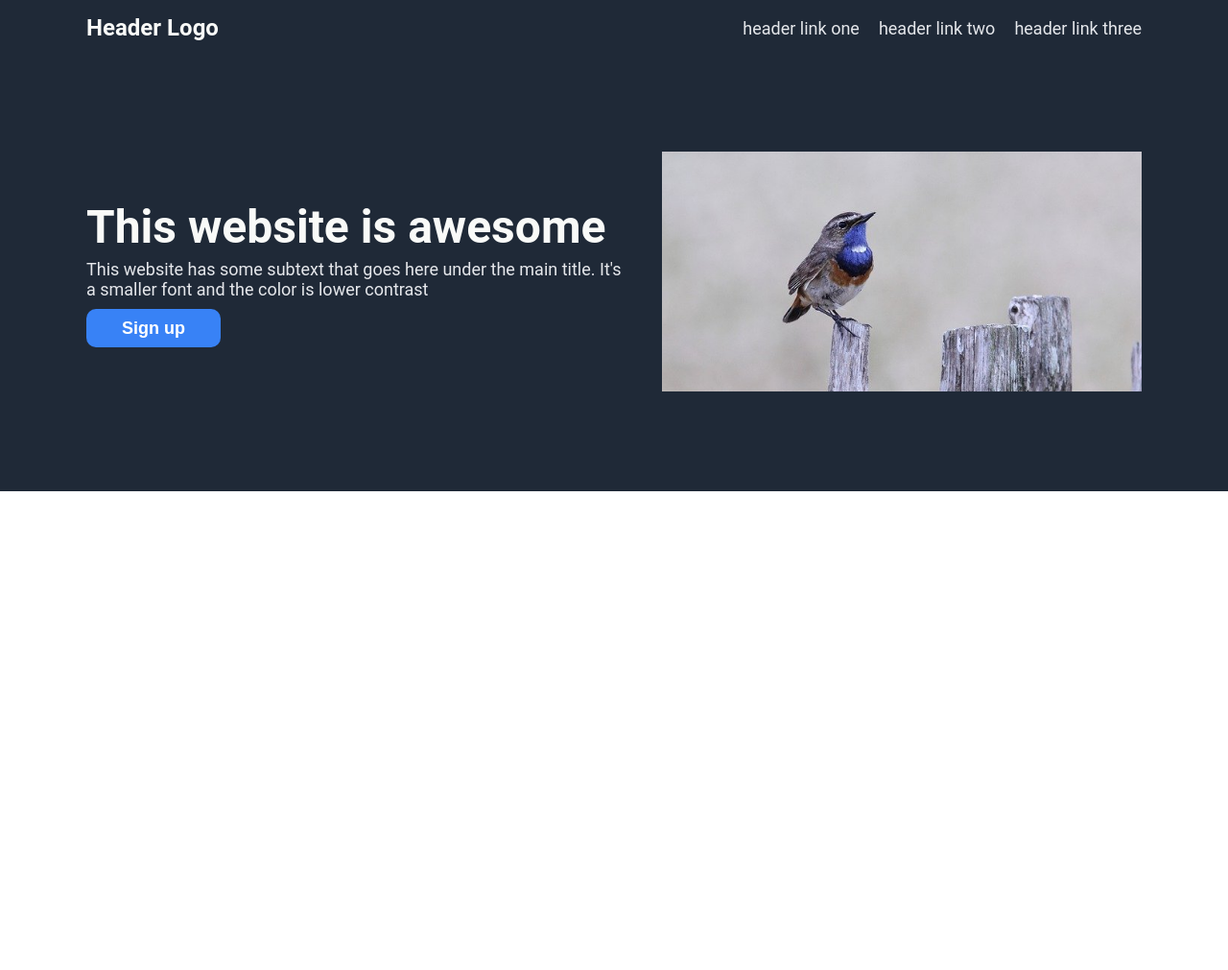
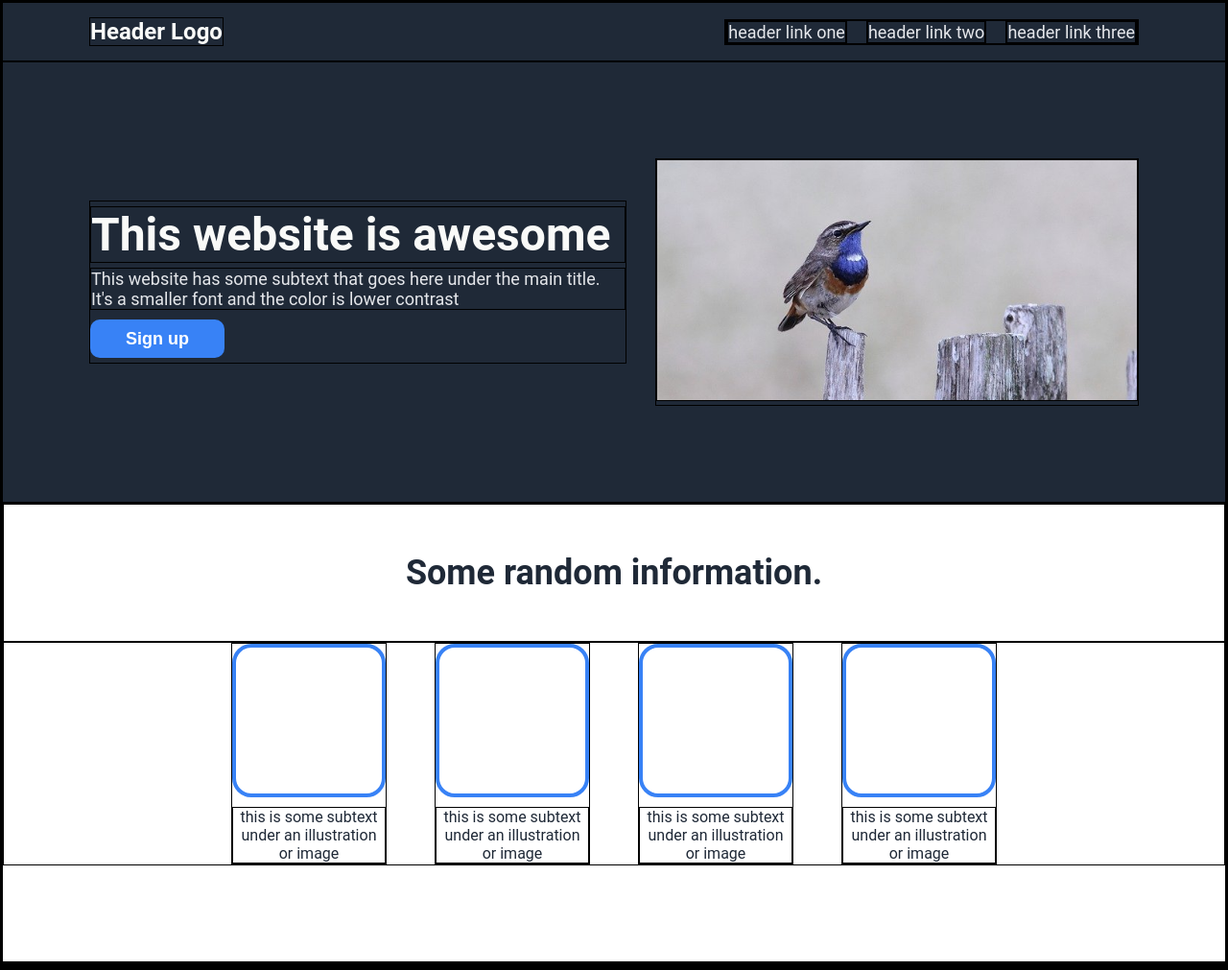
Before and after one commit to thisisned/odin-landing-page, a plain HTML site: page index.html in a window 1280 px wide. Shown: the whole page at 96% size. Before the commit the page ends 800 px from the top, so only its background shows below. Drawn offline with Linux system fonts and the light colour scheme.

Commit message:
Information section finished

```diff
--- a/index.html
+++ b/index.html
@@ -31,7 +31,29 @@
         </div>
     </div>
 
-    <div class="information"></div>
+
+    <div class="information">
+        <div class="info-header">Some random information.</div>
+        <div class="info-boxes">
+            <div class="box-section">
+                <div class="box"></div>
+                <div class="box-text">this is some subtext under an illustration or image</div>
+            </div>
+            <div class="box-section">
+                <div class="box"></div>
+                <div class="box-text">this is some subtext under an illustration or image</div>
+            </div>
+            <div class="box-section">
+                <div class="box"></div>
+                <div class="box-text">this is some subtext under an illustration or image</div>
+            </div>
+            <div class="box-section">
+                <div class="box"></div>
+                <div class="box-text">this is some subtext under an illustration or image</div>
+            </div>
+        </div>
+
+    </div>
 
     <div class="quote"></div>
 
--- a/style.css
+++ b/style.css
@@ -72,12 +72,45 @@ body {
     object-fit: cover;
 }
 
+.info-header {
+    text-align: center;
+    font-size: 36px;
+    color: #1F2937;
+    font-weight: bolder;
+    padding: 50px 0;
+}
+
+.info-boxes {
+    display: flex;
+    justify-content: center;
+    gap: 50px;
+    margin-bottom: 100px;
+}
+
+.box-section {
+    width: 160px;
+}
+
+.box {
+    height: 160px;
+    width: 160px;
+    border: 4px solid #3882F6;
+    border-radius: 20px;
+    box-sizing: border-box;
+}
+
+.box-text {
+    font-size: 16px;
+    color: #1F2937;
+    text-align: center;
+    margin-top: 10px;
+}
 
 
 .dark {
     background-color: #1F2937;
 }
 
-/* * {
+* {
     border: 1px solid black;
-} */
+}
```
